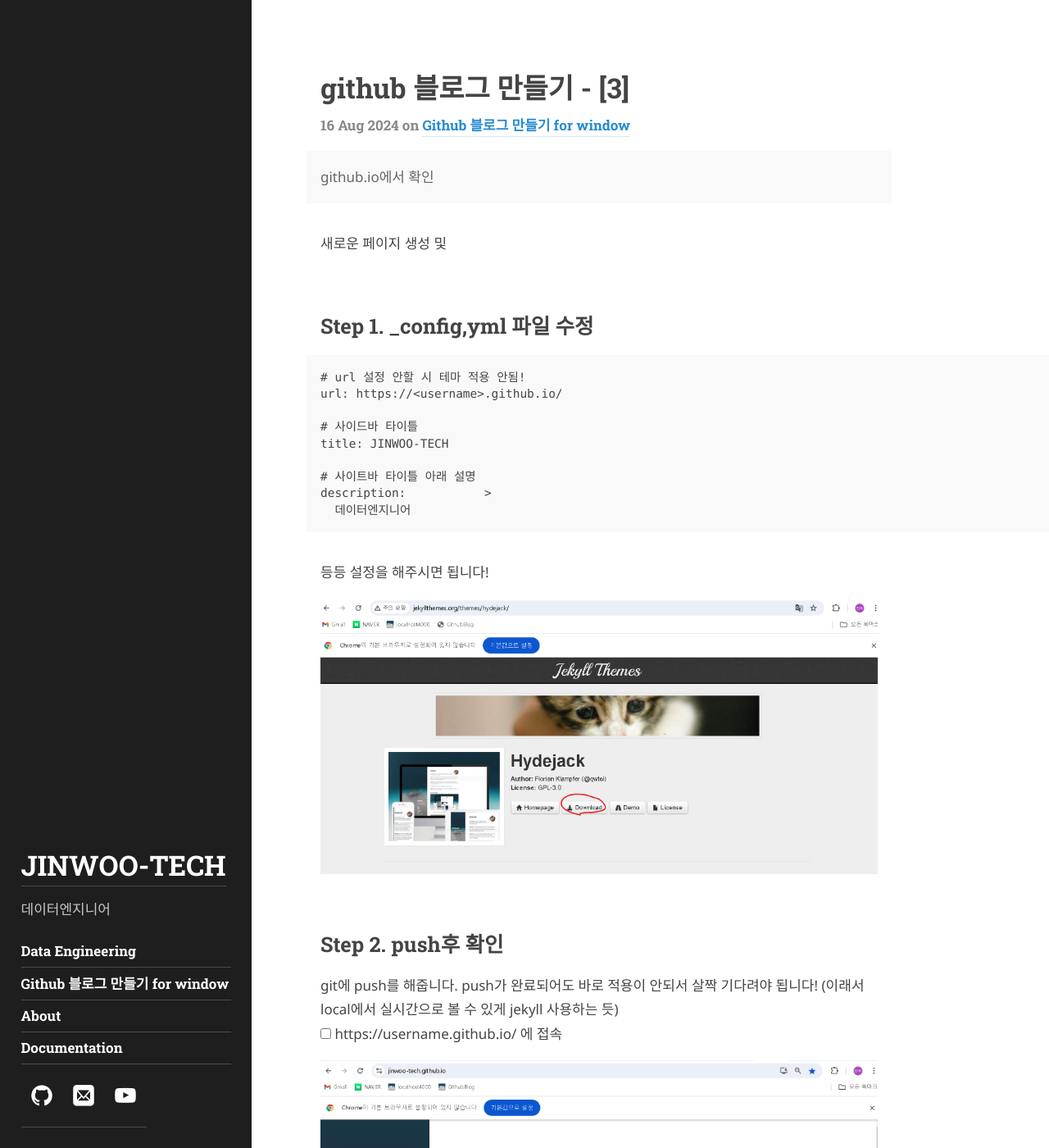
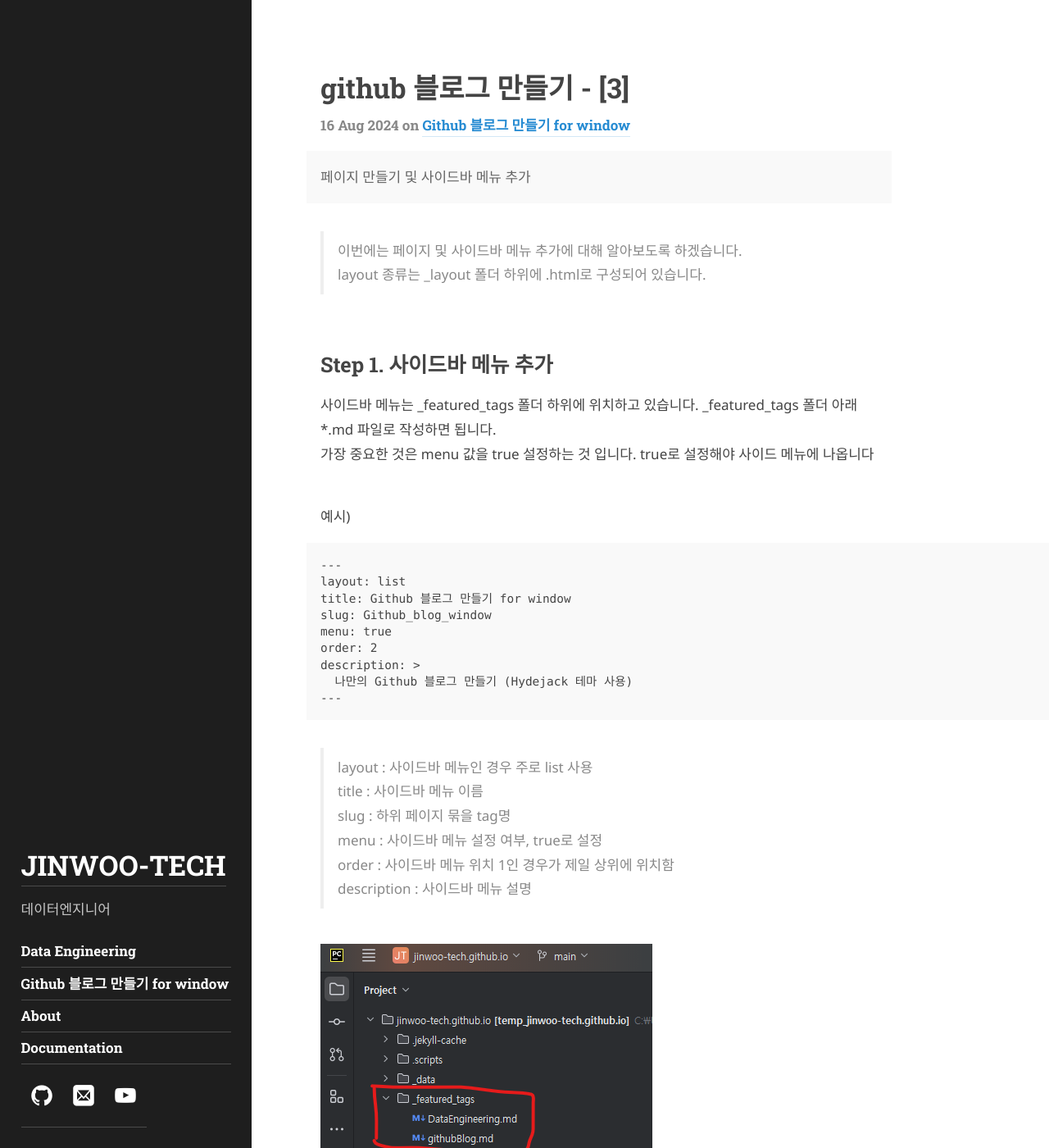
Before and after one commit to JINWOO-TECH/jinwoo-tech.github.io, a Jekyll site: the page built from _posts/2024-08-16-githubblog3.md, in a window 1280 px wide and 1400 px high. Shown: the whole window at 82% size. Built offline with Jekyll 4.4.1, drawn with Linux system fonts in a browser that asks for light colours; some web fonts are replaced; some of the changed text lies outside the part shown.

Commit message:
github blog 2 end and blog3 start

````diff
--- a/_posts/2024-08-16-githubblog3.md
+++ b/_posts/2024-08-16-githubblog3.md
@@ -2,32 +2,40 @@
 layout: post
 title: github 블로그 만들기 - [3]
 description: >
-  github.io에서 확인
+  페이지 만들기 및 사이드바 메뉴 추가
 tags: [Github_blog_window]
 ---
-새로운 페이지 생성 및
 
-<h2>Step 1. _config,yml 파일 수정</h2>
+> 이번에는 페이지 및 사이드바 메뉴 추가에 대해 알아보도록 하겠습니다. <br>
+> layout 종류는 _layout 폴더 하위에 .html로 구성되어 있습니다.
 
+<h2>Step 1. 사이드바 메뉴 추가 </h2>
+사이드바 메뉴는 _featured_tags 폴더 하위에 위치하고 있습니다. _featured_tags 폴더 아래 *.md 파일로 작성하면 됩니다. <br>
+가장 중요한 것은 menu 값을 true 설정하는 것 입니다. true로 설정해야 사이드 메뉴에 나옵니다
+<br><br>
+
+예시)
 ```
-# url 설정 안할 시 테마 적용 안됨!
-url: https://<username>.github.io/
+---
+layout: list
+title: Github 블로그 만들기 for window
+slug: Github_blog_window
+menu: true
+order: 2
+description: >
+  나만의 Github 블로그 만들기 (Hydejack 테마 사용)
+---
+```
+> layout : 사이드바 메뉴인 경우 주로 list 사용 <br>
+> title : 사이드바 메뉴 이름 <br>
+> slug :  하위 페이지 묶을 tag명<br>
+> menu : 사이드바 메뉴 설정 여부, true로 설정 <br>
+> order : 사이드바 메뉴 위치 1인 경우가 제일 상위에 위치함 <br>
+> description : 사이드바 메뉴 설명
 
-# 사이드바 타이틀
-title: JINWOO-TECH
+<br>
+<img src = '/assets/img/20240819featuredtags.png'>
+<img src = '/assets/img/20240816sidebarmenudescription.png'>
 
-# 사이트바 타이틀 아래 설명
-description:           >
-  데이터엔지니어
-```
-등등 설정을 해주시면 됩니다!
-
-<img src = '/assets/img/20240816hydejackdownload.png'>
-
-
-<h2>Step 2. push후 확인</h2>
-git에 push를 해줍니다. push가 완료되어도 바로 적용이 안되서 살짝 기다려야 됩니다! (이래서 local에서 실시간으로 볼 수 있게 jekyll 사용하는 듯)
-<br>
-<input type="checkbox"> https://username.github.io/ 에 접속
-
-<img src = '/assets/img/20240816firststatepage.png'>
+<h2>Step 2. 페이지 추가</h2>
+페이지 추가는 _posts 하위 폴더에 yyyy-mm-dd-pagename.md 형태로 파일을 생성해
--- a/index.html
+++ b/index.html
@@ -5,6 +5,3 @@ description: >
   The official Hydejack blog. Version updates, example content and how-to guides on how to blog with Jekyll.
   Open `index.html` to edit this text.
 ---
-
-
-하이이이이ㅣ이이이이이이이
````
Also changed, not shown: _posts/2024-08-16-githubblog2.md (+0 -3 lines), assets/img/20240816sidebarmenudescription.png (added), assets/img/20240819featuredtags.png (added).
